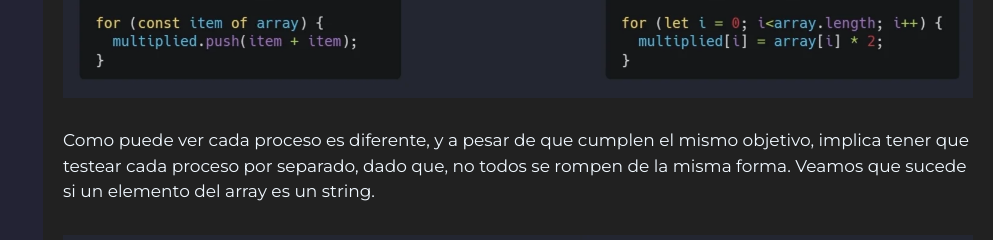
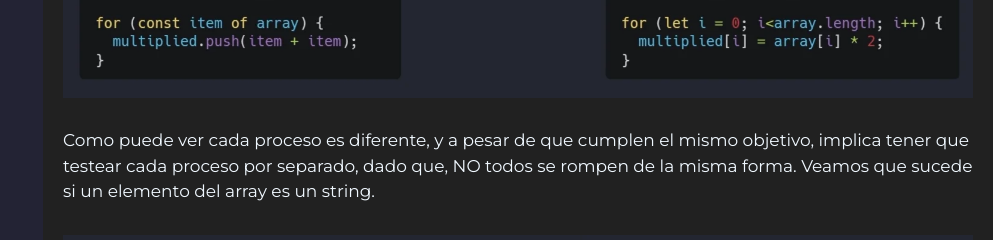
Before and after one commit to edarcode/edarcode, a React (Vite) app: page /react/what_is_react/imperative_declarative in a window 1280 px wide. Shown: the part 960-1200 px from the top of the page, without its empty margins (287-1280 px from the left). Built offline with nearby package versions, Linux system fonts and the light colour scheme.

Commit message:
refactor(src/components/react/ImperativeDeclarative/ImperativeDeclarative.jsx)

```diff
--- a/src/components/react/ImperativeDeclarative/ImperativeDeclarative.jsx
+++ b/src/components/react/ImperativeDeclarative/ImperativeDeclarative.jsx
@@ -25,7 +25,7 @@ export default function ImperativeDeclarative() {
 			<p>
 				Como puede ver cada proceso es diferente, y a pesar de que cumplen el
 				mismo objetivo, implica tener que testear cada proceso por separado,
-				dado que, no todos se rompen de la misma forma. Veamos que sucede si un
+				dado que, NO todos se rompen de la misma forma. Veamos que sucede si un
 				elemento del array es un string.
 			</p>
 			<img
```
